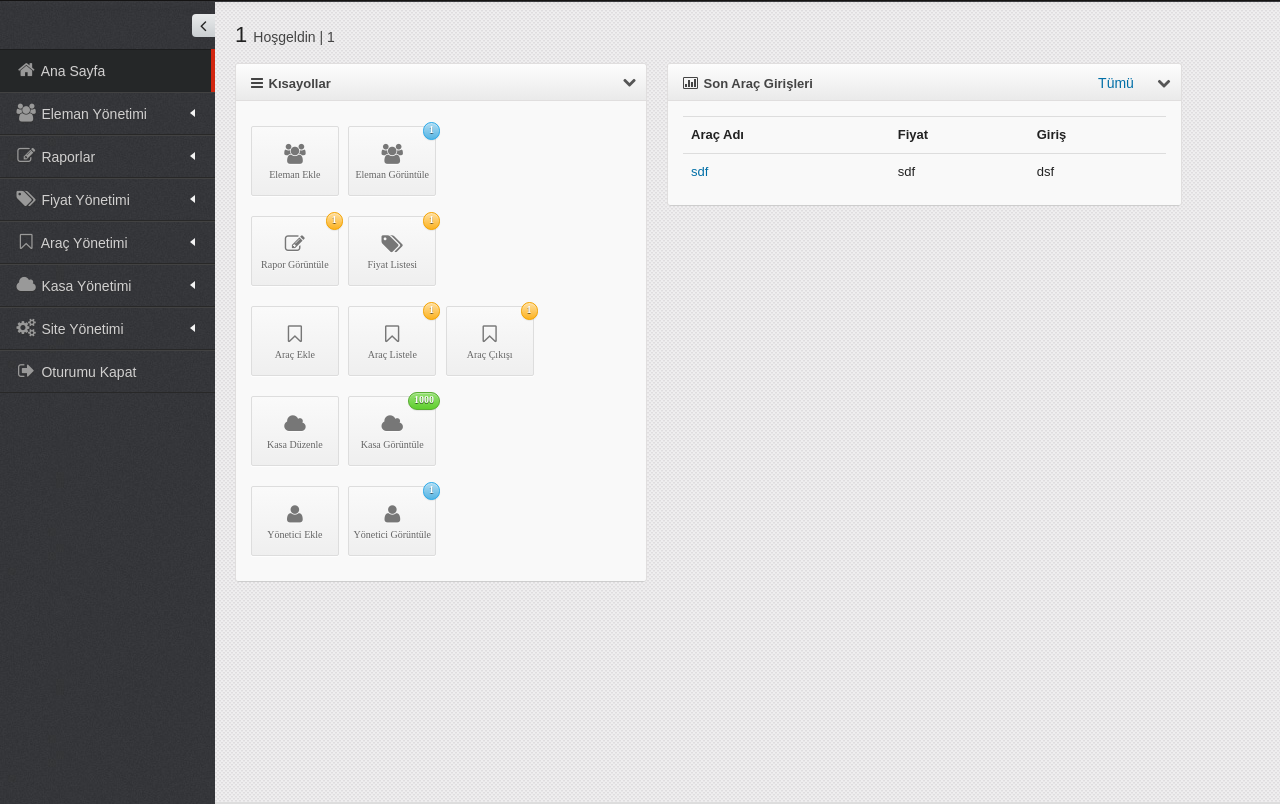
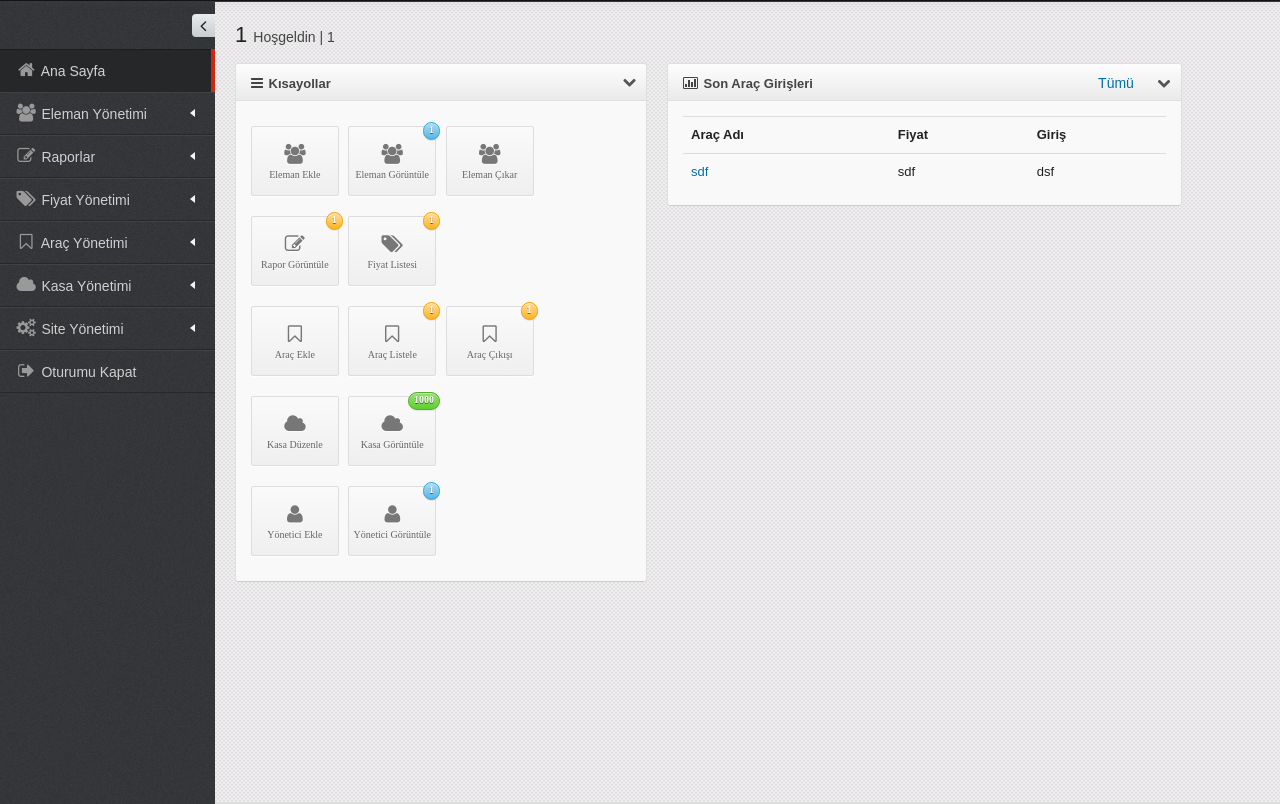
Before and after one commit to MGuvenc/Otopark-Sistemi, a PHP site: page /dashboard.php in a window 1280 px wide. Shown: the part 46-850 px from the top of the page. Run offline with PHP 8.4, Linux system fonts and the light colour scheme; the visitor is signed in with stand-in values (Sample User, id 1).

Commit message:
Update dashboard.php

```diff
--- a/dashboard.php
+++ b/dashboard.php
@@ -57,14 +57,18 @@
 
                         <div class="widget-body">
 							<div class="row-fluid">
-								<a href="#" class="icon-btn span3">
+								<a href="eleman_ekle.php" class="icon-btn span3">
 									<i class="icon-group"></i>
 									<div>Eleman Ekle</div>
 								</a>
-								<a href="#" class="icon-btn span3">
+								<a href="eleman.php" class="icon-btn span3">
 									<i class="icon-group"></i>
 									<div>Eleman Görüntüle</div>
 									<span class="badge badge-info">1</span>
+								</a>
+								<a href="eleman_cikar.php" class="icon-btn span3">
+									<i class="icon-group"></i>
+									<div>Eleman Çıkar</div>
 								</a>
 							</div>
 
```
